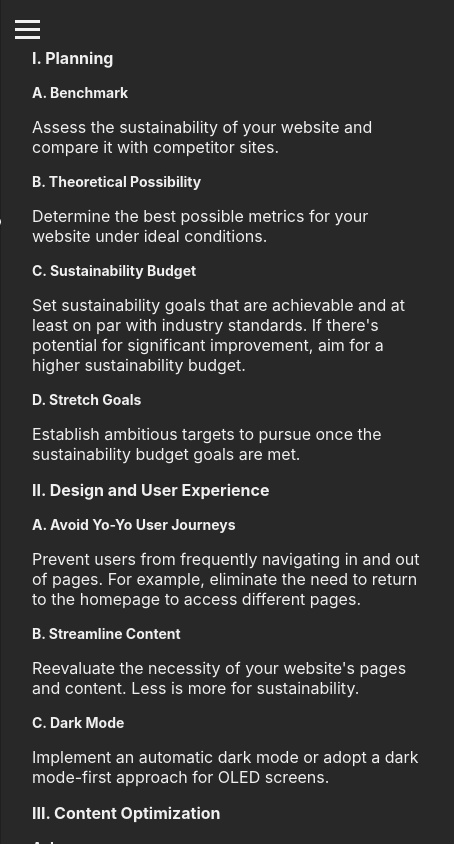
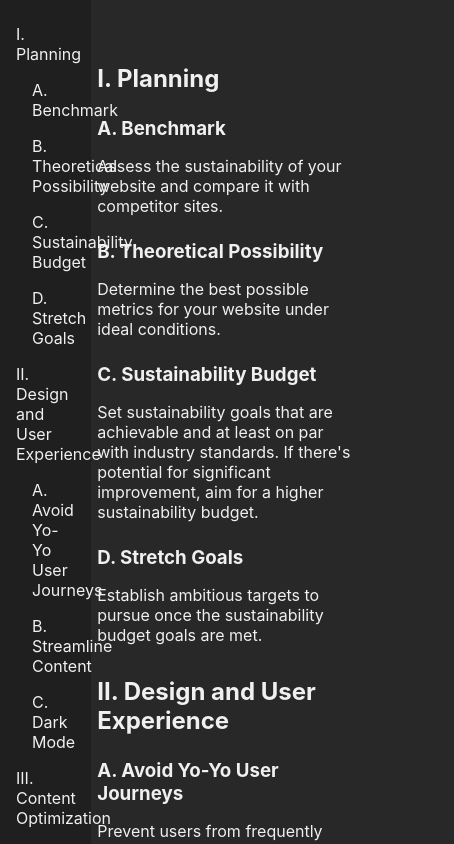
Before and after one commit to sivanmah/tv2-guidelines, a SvelteKit app: page / in a window 390 px wide. Shown: the top 844 px of the page, 454 px wide, since content can reach past the window. Built offline with nearby package versions, Linux system fonts and the light colour scheme.

Commit message:
Revert "mobile responsive"
This reverts commit 5f9302efa53dc1d96f8b74949fdc37d3dcc44851.

"undoing mobile responsive"

```diff
--- a/src/routes/+page.svelte
+++ b/src/routes/+page.svelte
@@ -25,29 +25,6 @@
       width: 80%;
       padding: 2rem;
     }
-
-  /* Add media queries for responsiveness */
-  @media (max-width: 1024px) {
-    .navbar {
-      width: 30%;
-    }
-    .content {
-      width: 70%;
-    }
-  }
-
-  @media (max-width: 768px) {
-    .container {
-      flex-direction: column;
-    }
-    .navbar {
-      width: 100%;
-      min-height: auto;
-    }
-    .content {
-      width: 100%;
-    }
-  }
   </style>
 
   <div class="container">
--- a/src/routes/components/Guidelines.svelte
+++ b/src/routes/components/Guidelines.svelte
@@ -8,41 +8,6 @@
       margin-top: 1.5rem;
       margin-bottom: 0.5rem;
     }
-
-    @media (max-width: 1024px) {
-    h2 {
-      font-size: 1.5rem;
-    }
-
-    h3 {
-      font-size: 1.25rem;
-    }
-  }
-
-  @media (max-width: 768px) {
-    h2 {
-      font-size: 1.25rem;
-      margin-top: 1.5rem;
-    }
-
-    h3 {
-      font-size: 1.125rem;
-      margin-top: 1.25rem;
-    }
-  }
-
-  @media (max-width: 480px) {
-    h2 {
-      font-size: 1rem;
-      margin-top: 1rem;
-    }
-
-    h3 {
-      font-size: 0.875rem;
-      margin-top: 1rem;
-    }
-  }
-
   </style>
 <section id="planning">
     <h2>I. Planning</h2>
--- a/src/routes/components/Navbar.svelte
+++ b/src/routes/components/Navbar.svelte
@@ -1,15 +1,7 @@
 <script>
-  let menuOpen = false;
-
     function scrollToSection(id) {
       const element = document.getElementById(id);
       element.scrollIntoView({ behavior: 'smooth' });
-    menuOpen = false; // Close the menu when a link is clicked
-  }
-
-  function toggleMenu() {
-    menuOpen = !menuOpen;
-    console.log(menuOpen);
     }
   </script>
 
@@ -23,7 +15,7 @@
       position: fixed;
       top: 0;
       left: 0;
-    width: 13%;
+      width: 15%;
     }
 
     li {
@@ -38,69 +30,10 @@
     .h3-title {
     padding-left: 1rem;
   }
-
-  .hamburger-menu {
-    display: none;
-  }
-
-  .hamburger-menu span {
-    display: block;
-    width: 25px;
-    height: 3px;
-    margin: 5px auto;
-    background-color: #f0f0f0;
-    transition: all 0.3s ease;
-  }
-
-  @media (max-width: 1024px) {
-    ul {
-      width: 25%;
-    }
-  }
-
-  @media (max-width: 768px) {
-
-    ul {
-      position: fixed;
-      left: 0;
-      top: 0;
-      bottom: 0;
-      background-color: #1f1f1f;
-      overflow-y: auto;
-      transition: transform 0.3s ease;
-      transform: translateX(-100%);
-      z-index: 1;
-    }
-
-    .hamburger-menu {
-      display: block;
-      cursor: pointer;
-      position: absolute;
-      top: 15px;
-      left: 15px;
-      z-index: 2;
-    }
-
-    .menu-open ul {
-      transform: translateX(0);
-      width: 60%;
-    }
-  }
-
-  @media (max-width: 480px) {
-    .menu-open ul {
-      width: 100%;
-    }
-  }
   </style>
 
-  <div class="hamburger-menu" on:click={toggleMenu}>
-    <span></span>
-    <span></span>
-    <span></span>
-  </div>
 
-  <ul class="{menuOpen ? 'menu-open' : ''}">
+  <ul>
     <li on:click={() => scrollToSection('planning')}>I. Planning</li>
     <li class="h3-title" on:click={() => scrollToSection('benchmark')}>A. Benchmark</li>
     <li class="h3-title" on:click={() => scrollToSection('theoretical-possibility')}>B. Theoretical Possibility</li>
```
Lines whose indentation alone changed are shown as unchanged.
